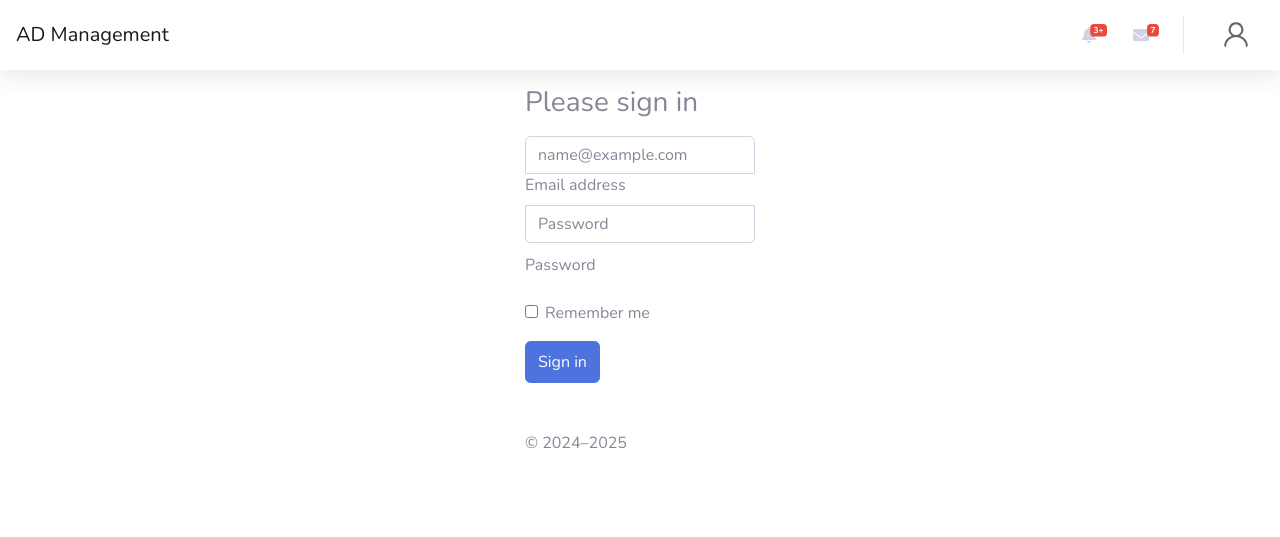
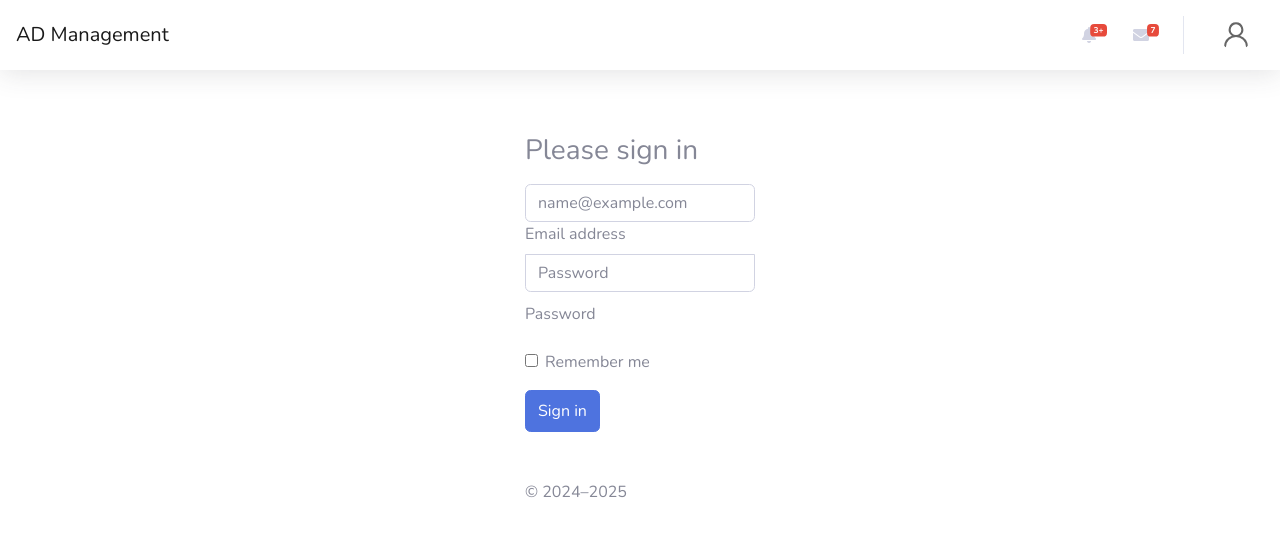
Before and after one commit to Gladyart/ADMgmtSite, a Django app: page /login/ in a window 1280 px wide. Shown: the top 537 px of the page. Run offline with Django 4.2, Linux system fonts and the light colour scheme; parts of the project's set-up code (start-up, migrations or seed data) failed here and were passed over; some libraries are stand-ins or nearby versions.

Commit message:
modified login.html to acceptable state

```diff
--- a/main/templates/login.html
+++ b/main/templates/login.html
@@ -14,125 +14,16 @@
     <!-- Custom fonts for this template-->
     <link href="{% static 'vendor/fontawesome-free/css/all.min.css' %}" rel="stylesheet" type="text/css">
     <link href="https://fonts.googleapis.com/css?family=Nunito:200,200i,300,300i,400,400i,600,600i,700,700i,800,800i,900,900i" rel="stylesheet">
-        <style>
-            .bd-placeholder-img {
-                font-size: 1.125rem;
-                text-anchor: middle;
-                -webkit-user-select: none;
-                -moz-user-select: none;
-                user-select: none
-            }
 
-            @media (min-width: 768px) {
-                .bd-placeholder-img-lg {
-                    font-size:3.5rem
-                }
-            }
-
-            .b-example-divider {
-                width: 100%;
-                height: 3rem;
-                background-color: #0000001a;
-                border: solid rgba(0,0,0,.15);
-                border-width: 1px 0;
-                box-shadow: inset 0 .5em 1.5em #0000001a,inset 0 .125em .5em #00000026
-            }
-
-            .b-example-vr {
-                flex-shrink: 0;
-                width: 1.5rem;
-                height: 100vh
-            }
-
-            .bi {
-                vertical-align: -.125em;
-                fill: currentColor
-            }
-
-            .nav-scroller {
-                position: relative;
-                z-index: 2;
-                height: 2.75rem;
-                overflow-y: hidden
-            }
-
-            .nav-scroller .nav {
-                display: flex;
-                flex-wrap: nowrap;
-                padding-bottom: 1rem;
-                margin-top: -1px;
-                overflow-x: auto;
-                text-align: center;
-                white-space: nowrap;
-                -webkit-overflow-scrolling: touch
-            }
-
-            .btn-bd-primary {
-                --bd-violet-bg: #712cf9;
-                --bd-violet-rgb: 112.520718, 44.062154, 249.437846;
-                --bs-btn-font-weight: 600;
-                --bs-btn-color: var(--bs-white);
-                --bs-btn-bg: var(--bd-violet-bg);
-                --bs-btn-border-color: var(--bd-violet-bg);
-                --bs-btn-hover-color: var(--bs-white);
-                --bs-btn-hover-bg: #6528e0;
-                --bs-btn-hover-border-color: #6528e0;
-                --bs-btn-focus-shadow-rgb: var(--bd-violet-rgb);
-                --bs-btn-active-color: var(--bs-btn-hover-color);
-                --bs-btn-active-bg: #5a23c8;
-                --bs-btn-active-border-color: #5a23c8
-            }
-
-            .bd-mode-toggle {
-                z-index: 1500
-            }
-
-            .bd-mode-toggle .bi {
-                width: 1em;
-                height: 1em
-            }
-
-            .bd-mode-toggle .dropdown-menu .active .bi {
-                display: block!important
-            }
-
-            .form-signin {
-            max-width: 330px;
-            padding: 1rem;
-            display: flex;
-            flex-wrap: inherit;
-            align-items: center;
-            justify-content: space-between
-            }
-
-            .form-signin .form-floating:focus-within {
-            z-index: 2;
-            }
-
-            .form-signin input[type="email"] {
-            margin-bottom: -1px;
-            border-bottom-right-radius: 0;
-            border-bottom-left-radius: 0;
-            }
-
-            .form-signin input[type="password"] {
-            margin-bottom: 10px;
-            border-top-left-radius: 0;
-            border-top-right-radius: 0;
-            }
-        </style>
     <!-- Bootstrap core CSS -->
-    <link rel="stylesheet" href="{% static 'css/sb-admin-2.css' %}" />
+    <link rel="stylesheet" href="{% static 'css/sb-admin-2.css' %}">
+    <link rel="stylesheet" href="{% static 'css/login.css' %}">
 
 
-    <!--
-    <link rel="stylesheet" href="https://getbootstrap.com/docs/4.0/dist/css/bootstrap.min.css">
-    <link rel="stylesheet" href="https://getbootstrap.com/docs/4.0/examples/sticky-footer-navbar.css">
-    -->
     <title>{%block title %}Login{% endblock %}</title>
 </head>
 
-<body id="page-top">
+<body>
     <header>
 
       <nav class="navbar navbar-expand navbar-light bg-white topbar mb-0 static-top shadow">
@@ -295,13 +186,14 @@
 
     </header>
 
-    <div class="main" id="content", name="content">
-        <main class="form-signin mw-100" style="display: flex; align-items: center; justify-content: center; vertical-align: middle;">
-            <form method="post">
+
+    <main>
+        <div class="form-container pt-5">
+        <form class="form-signin mw-100 m-auto" method="post">
             {% csrf_token %}
             <h1 class="h3 mb-3 fw-normal align-items-center">Please sign in</h1>
             <div class="form-floating">
-                    <input type="email" class="form-control" id="floatingInput" placeholder="name@example.com">
+                <input type="text" class="form-control" id="floatingInput" placeholder="name@example.com">
                 <label for="floatingInput">Email address</label>
             </div>
             <div class="form-floating">
@@ -317,27 +209,11 @@
 
             <p class="mt-5 mb-3 text-body-secondary">© 2024–2025</p>
         </form>
-
+        </div>
     </main>
 
-    </div>
 
-        <!-- Bootstrap core JavaScript-->
-        <script src="{% static 'vendor/jquery/jquery.min.js' %}"></script>
-        <script src="{% static 'vendor/bootstrap/js/bootstrap.bundle.min.js' %}"></script>
 
-        <!-- Core plugin JavaScript-->
-        <script src="{% static 'vendor/jquery-easing/jquery.easing.min.js' %}"></script>
-
-        <!-- Custom scripts for all pages-->
-        <script src="{% static 'js/sb-admin-2.min.js' %}"></script>
-
-        <!-- Page level plugins -->
-        <script src="{% static 'vendor/chart.js/Chart.min.js' %}"></script>
-
-        <!-- Page level custom scripts -->
-        <script src="{% static 'js/demo/chart-area-demo.js' %}"></script>
-        <script src="{% static 'js/demo/chart-pie-demo.js' %}"></script>
 
 
 
--- /dev/null
+++ b/static/css/login.css
@@ -0,0 +1,109 @@
+.form-container {
+  height: 100%;
+  display: flex;
+  align-items: center;
+  justify-content: center;
+  vertical-align: middle;
+}
+
+.form-signin {
+  max-width: 330px;
+  padding: 1rem;
+}
+
+.form-signin .form-floating:focus-within {
+  z-index: 2;
+}
+
+.form-signin input[type="email"] {
+  margin-bottom: -1px;
+  border-bottom-right-radius: 0;
+  border-bottom-left-radius: 0;
+}
+
+.form-signin input[type="password"] {
+  margin-bottom: 10px;
+  border-top-left-radius: 0;
+  border-top-right-radius: 0;
+}
+
+.bd-placeholder-img {
+    font-size: 1.125rem;
+    text-anchor: middle;
+    -webkit-user-select: none;
+    -moz-user-select: none;
+    user-select: none
+}
+
+@media (min-width: 768px) {
+    .bd-placeholder-img-lg {
+        font-size:3.5rem
+    }
+}
+
+.b-example-divider {
+    width: 100%;
+    height: 3rem;
+    background-color: #0000001a;
+    border: solid rgba(0,0,0,.15);
+    border-width: 1px 0;
+    box-shadow: inset 0 .5em 1.5em #0000001a,inset 0 .125em .5em #00000026
+}
+
+.b-example-vr {
+    flex-shrink: 0;
+    width: 1.5rem;
+    height: 100vh
+}
+
+.bi {
+    vertical-align: -.125em;
+    fill: currentColor
+}
+
+.nav-scroller {
+    position: relative;
+    z-index: 2;
+    height: 2.75rem;
+    overflow-y: hidden
+}
+
+.nav-scroller .nav {
+    display: flex;
+    flex-wrap: nowrap;
+    padding-bottom: 1rem;
+    margin-top: -1px;
+    overflow-x: auto;
+    text-align: center;
+    white-space: nowrap;
+    -webkit-overflow-scrolling: touch
+}
+
+.btn-bd-primary {
+    --bd-violet-bg: #712cf9;
+    --bd-violet-rgb: 112.520718, 44.062154, 249.437846;
+    --bs-btn-font-weight: 600;
+    --bs-btn-color: var(--bs-white);
+    --bs-btn-bg: var(--bd-violet-bg);
+    --bs-btn-border-color: var(--bd-violet-bg);
+    --bs-btn-hover-color: var(--bs-white);
+    --bs-btn-hover-bg: #6528e0;
+    --bs-btn-hover-border-color: #6528e0;
+    --bs-btn-focus-shadow-rgb: var(--bd-violet-rgb);
+    --bs-btn-active-color: var(--bs-btn-hover-color);
+    --bs-btn-active-bg: #5a23c8;
+    --bs-btn-active-border-color: #5a23c8
+}
+
+.bd-mode-toggle {
+    z-index: 1500
+}
+
+.bd-mode-toggle .bi {
+    width: 1em;
+    height: 1em
+}
+
+.bd-mode-toggle .dropdown-menu .active .bi {
+    display: block!important
+}
```
Also changed, not shown: static/css/sb-admin-2.css, 1 other file. Lines whose indentation alone changed are shown as unchanged.
